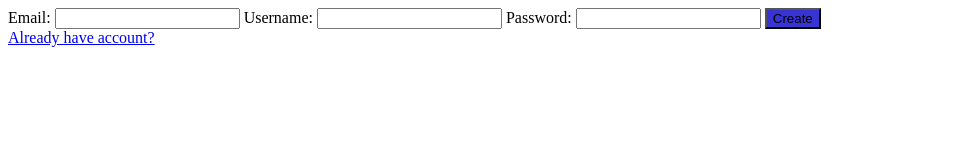
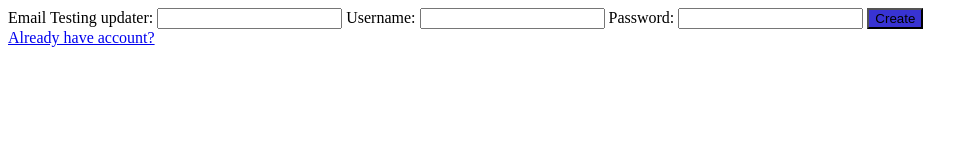
Before and after one commit to TKing1517/FYPDistractoGone, an Electron app: page FYPDistractoGone/View/SignUp.html in a window 1280 px wide. Shown: the whole page, without its empty margins (0-978 px from the left). Drawn offline with Linux system fonts and the light colour scheme.

Commit message:
testing updater

```diff
--- a/FYPDistractoGone/View/SignUp.html
+++ b/FYPDistractoGone/View/SignUp.html
@@ -5,7 +5,7 @@
     </head>
     <body>
         <form id="SignUpInput">
-            <label for="EmailLBL">Email:</label>
+            <label for="EmailLBL">Email Testing updater:</label>
             <input type="text" id="InputEmail" required>
             <label for="UserNameLBL">Username:</label>
             <input type="text" id="InputUserName" required>
--- a/FYPDistractoGone/package.json
+++ b/FYPDistractoGone/package.json
@@ -16,8 +16,7 @@
   "license": "MIT",
   "devDependencies": {
     "electron": "^22.0.0",
-    "electron-builder": "^22.10.3",
-    "electron-rebuild": "^3.2.9"
+    "electron-builder": "^22.10.3"
   },
   "dependencies": {
     "electron-updater": "^5.3.0",
```
Also changed, not shown: 1 other file.
